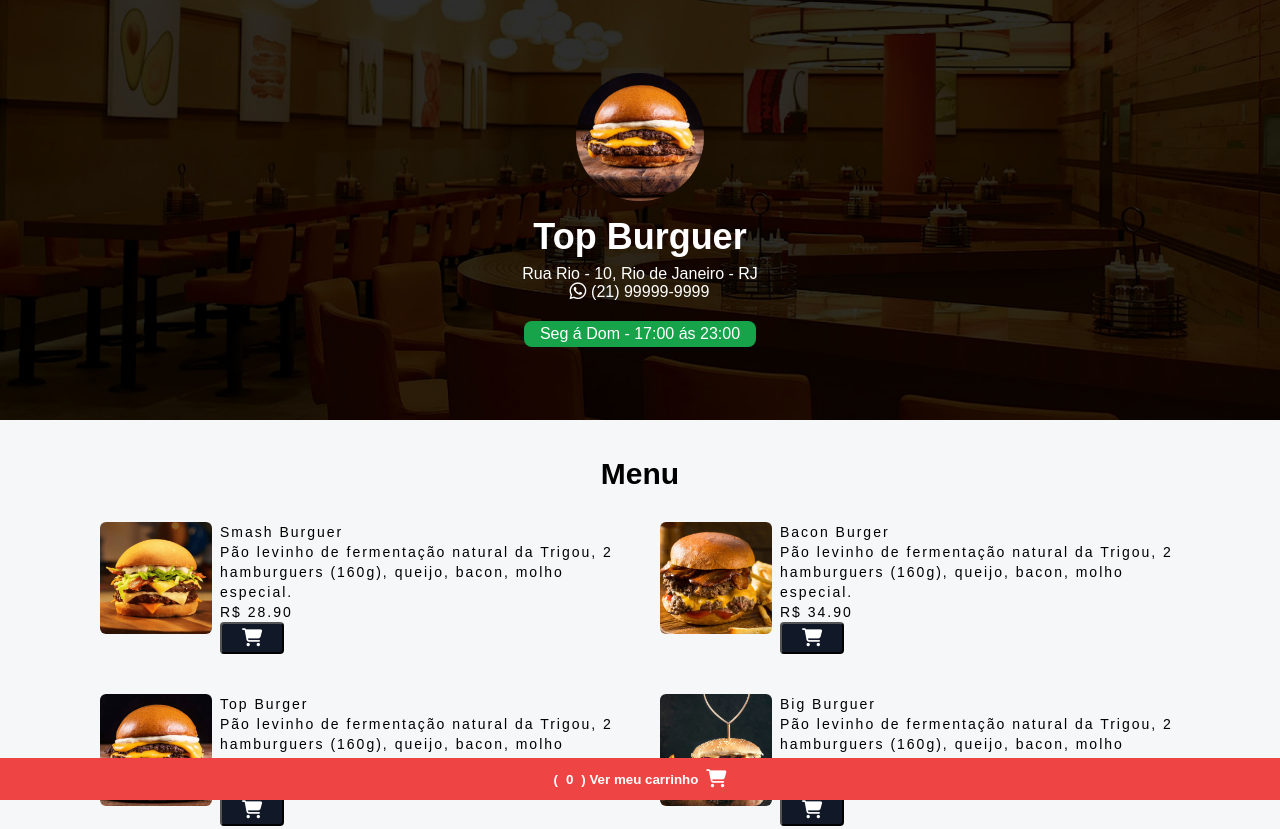
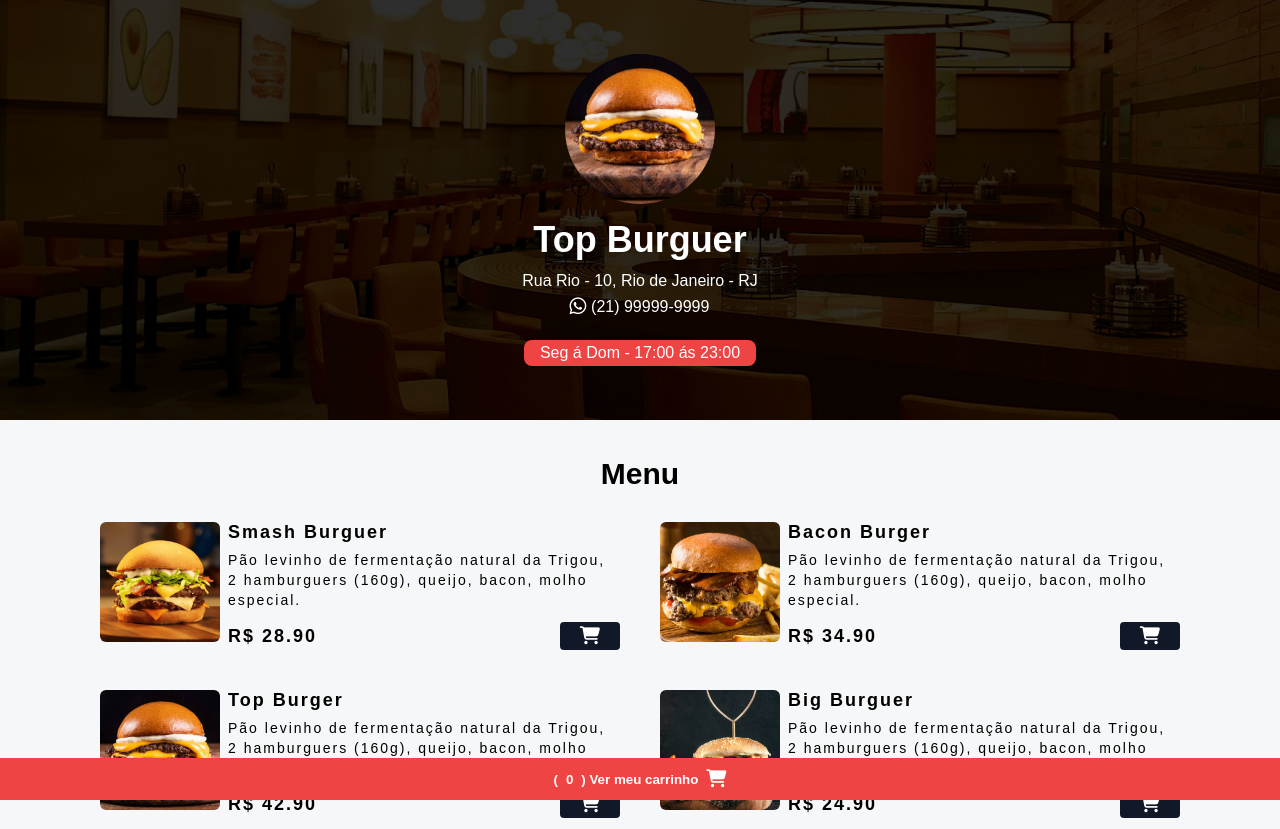
Before and after one commit to PedroLucasGarcia/Cardapio, a plain HTML site: page index.html in a window 1280 px wide. Shown: the top 829 px of the page. Drawn offline with nearby package versions, Linux system fonts and the light colour scheme.

Commit message:
Update style.css

```diff
--- a/style.css
+++ b/style.css
@@ -5,6 +5,11 @@
 }
 body{
     background: #f6f7f8;
+}
+button{
+    border: none;
+    cursor: pointer;
+    background-color: white;
 }
 
 /* header */
@@ -24,8 +29,8 @@ header{
     align-items: center;
 }
 header img{
-    width: 128px;
-    height: 128px;
+    width: 150px;
+    height: 150px;
     border-radius: 100%;    /* Arredondamento */
 }
 header img:hover{
@@ -43,6 +48,7 @@ header h1{
 header span{
     color: white;
     font-weight: 500;
+    margin: 4px 0;
 }
 .date{
     background-color: rgb(22, 163, 74);
@@ -50,6 +56,12 @@ header span{
     border-radius: 8px;
     margin-top: 20px;
     font-weight: 500;
+}
+.isopen{
+    background-color: rgb(22, 163, 74);
+}
+.isclosed{
+    background-color: rgb(239, 68, 68);
 }
 
 /* title-menu */
@@ -90,8 +102,8 @@ header span{
     gap: 8px;
 }
 .product img{
-    width: 112px;
-    height: 112px;
+    width: 120px;
+    height: 120px;
     border-radius: 6px;
 }
 .product img:hover{
@@ -104,17 +116,23 @@ header span{
     line-height: 20px;
     letter-spacing: 2px;    /* espaçamento das letras */
 }
-.buy{
+p.title-product{
+    font-weight: 700;
+    font-size: 18px;
+    margin-bottom: 8px;
+}
+.buy-product{
     display: flex;
     align-items: center;
     gap: 8px;
     justify-content: space-between;
     margin-top: 12px;
 }
-.buy p{
+.buy-product p{
     font-weight: 700;
     font-size: 18px;
     line-height: 28px;
+
 }
 .icon button{
     background-color: rgb(17, 24, 39);
@@ -184,6 +202,13 @@ header span{
     flex-direction: column;
     margin-bottom: 8px;
 }
+.item-descrition{
+    display: flex;
+    justify-content: space-between;
+    margin-bottom: 20px;
+    flex-direction: column;
+    font-weight: normal;
+}
 .modal-box p{
     font-weight: 700;
 }
@@ -201,10 +226,6 @@ header span{
     justify-content: space-between;
     margin-top: 18px;
 }
-.modal-box button{
-    border: none;
-    cursor: pointer;
-}
 .checkout-btn{
     background-color: rgb(34 197 94);
     color: white;
@@ -216,7 +237,6 @@ header span{
 footer{
     width: 100%;
     background-color: rgb(239, 68, 68);
-    padding: 12px 0;
     position: fixed;
     bottom: 0px;        /* posiciona o elemento da página na área inferior da tela */
     z-index: 40;
@@ -231,8 +251,9 @@ footer button{
     gap: 8px;
     color: white;
     font-weight: 700;
-    cursor: pointer;
-    border: none;
+    padding: 12px;
+    min-width: 100%;
+    justify-content: center;
 }
 footer button i{
     font-size: 18px;
```
